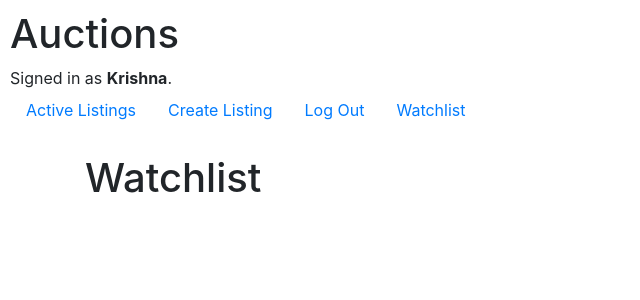
After one commit to Krishnakant-Pal/E-Auction, a Django app: page /watchlist/ in a window 1280 px wide. The commit adds this page. Shown: the top 300 px of the page, without its empty margins (0-640 px from the left). Run offline with Django 3.2, Linux system fonts and the light colour scheme; a user stored in the database is signed in; data that the repository does not hold is empty; some libraries are stand-ins or nearby versions.

Commit message:
Add Watchlist Page
User can visit watchlist page to see all the saved listings items with their details, including title, seller, and ask price. If an image link is available for the item, it will be displayed; otherwise, a default product image will be shown.

```diff
--- a/auctions/models.py
+++ b/auctions/models.py
@@ -47,5 +47,5 @@ class Comment(models.Model):
         return f"user:{self.user},listing: {self.listing},Comment: {self.comment}"
 
 class Watchlist(models.Model):
-    user = models.ForeignKey(User,on_delete=models.CASCADE)
-    listing = models.ForeignKey(Listing,on_delete=models.CASCADE)
+    user = models.ForeignKey(User,on_delete=models.CASCADE,related_name="mywatchlist")
+    listing = models.ForeignKey(Listing,on_delete=models.CASCADE,)
--- a/auctions/templates/auctions/layout.html
+++ b/auctions/templates/auctions/layout.html
@@ -25,9 +25,13 @@
             <li class="nav-item">
                 <a class="nav-link" href="{% url 'create_listing' %}">Create Listing</a>
             </li>
+
             {% if user.is_authenticated %}
                 <li class="nav-item">
                     <a class="nav-link" href="{% url 'logout' %}">Log Out</a>
+                </li>
+                <li class="nav-item ms-auto">
+                    <a class="nav-link" href="{% url 'watchlist' %}">Watchlist</a>
                 </li>
             {% else %}
                 <li class="nav-item">
@@ -37,9 +41,10 @@
                     <a class="nav-link" href="{% url 'register' %}">Register</a>
                 </li>
             {% endif %}
-        </ul>
-        <hr>
-        {% block body %}
-        {% endblock %}
+
+        <div class="container-fluid">
+            {% block body %}
+            {% endblock %}
+        </div>
     </body>
 </html>
--- /dev/null
+++ b/auctions/templates/auctions/watchlist.html
@@ -0,0 +1,31 @@
+{% extends "auctions/layout.html" %}
+{% load static %}
+{% block body %}
+<div class="container mt-4">
+    <h1 class="mb-4">Watchlist</h1>
+    <div class="row">
+        {% for watchlist_item in watchlists %}
+        <div class="col-md-6 col-lg-4 mb-4">
+            <div class="card h-100">
+                {% if watchlist_item.listing.imagelink %}
+                        <img src="{{ watchlist_item.listing.imagelink }}" class="card-img-top" alt="Image">
+                    {% else %}
+                        <img src="{% static 'auctions/images/default_product_image.png' %}" class="card-img-top" alt="Image">
+                    {% endif %}
+                <div class="card-body">
+                    <h5 class="card-title">
+                        <a href="{% url 'listing_details' watchlist_item.listing.id %}">
+                            {{ watchlist_item.listing.title }}
+                        </a>
+                    </h5>
+                    <p class="card-text">
+                        <strong>Seller:</strong> {{ watchlist_item.listing.owner }}<br>
+                        <strong>Ask Price:</strong> ₹{{ watchlist_item.listing.ask_price }}
+                    </p>
+                </div>
+            </div>
+        </div>
+        {% endfor %}
+    </div>
+</div>
+{% endblock %}
--- a/auctions/urls.py
+++ b/auctions/urls.py
@@ -13,4 +13,5 @@ urlpatterns = [
     path("closebid/<int:listing_id>", views.close_bid, name="close_bid"),
     path("closedlisting/", views.closed_listings,name="closed_listings"),
     path("comment_sent/<int:listing_id>/", views.comment_sent, name="comment_sent"),
+    path("watchlist/", views.watchlist, name="watchlist"),
 ]
--- a/auctions/views.py
+++ b/auctions/views.py
@@ -207,3 +207,12 @@ def comment_sent(request,listing_id):
             comment = Comment.objects.create(user=request.user,listing=listing,
                                             comment=new_comment,date_added=timezone.now())
             return redirect('listing_details', listing_id=listing_id)
+
+@login_required(login_url='/login')
+def watchlist(request):
+    user = request.user
+    user_watchlist = Watchlist.objects.filter(user=user)
+    return render(request, "auctions/watchlist.html",{
+                  'watchlists': user_watchlist,
+                  "user": user
+                  } )
```
Also changed, not shown: auctions/templates/auctions/index.html (+2 -5 lines), auctions/templates/auctions/listing_details.html (+6 -2 lines).
